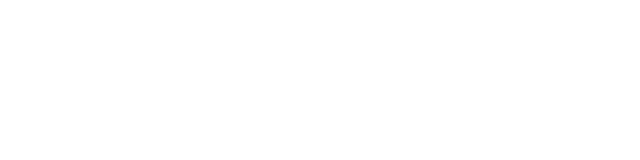
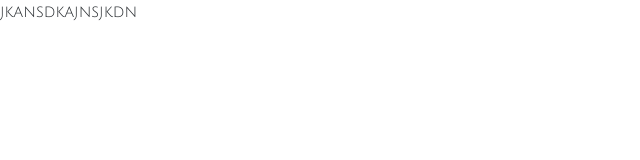
Before and after one commit to SamrahS/leemoon, a React (Create React App) app: page / in a window 1280 px wide. Shown: the top 160 px of the page, without its empty margins (0-640 px from the left). Built offline with nearby package versions, Linux system fonts and the light colour scheme; a web font is replaced by a local one.

Commit message:
Add landing screen route to app routes

```diff
--- a/src/components/app/app.jsx
+++ b/src/components/app/app.jsx
@@ -1,9 +1,15 @@
 import React from 'react';
-import { Switch } from 'react-router-dom';
+import { Switch, Route } from 'react-router-dom';
+import LandingScreen from '../landingScreen';
 
 function App() {
 	return (
 		<Switch>
+			<Route title="Leemoon" component={LandingScreen} path="/" exact />
+
+			{/*			<Route path="*">
+				<PageNotFound />
+			</Route> */}
 		</Switch>
 	);
 }
```
